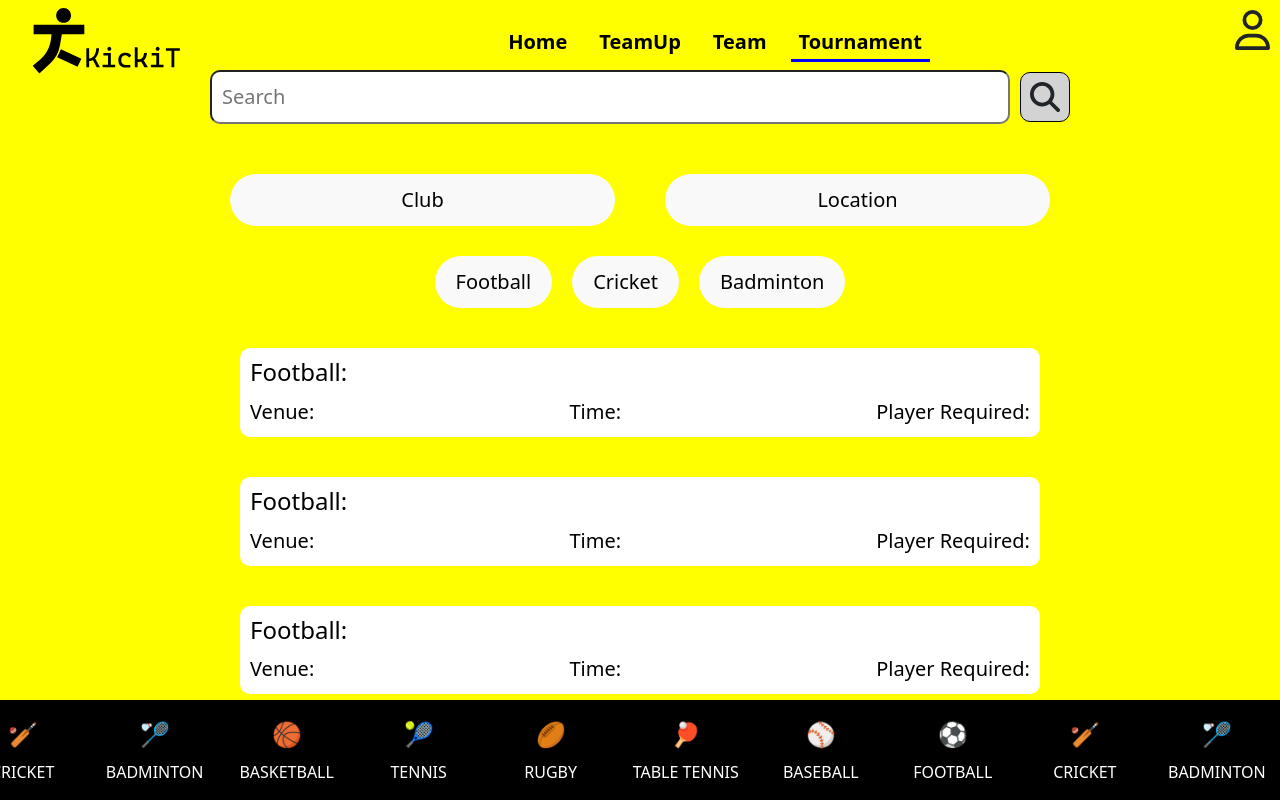
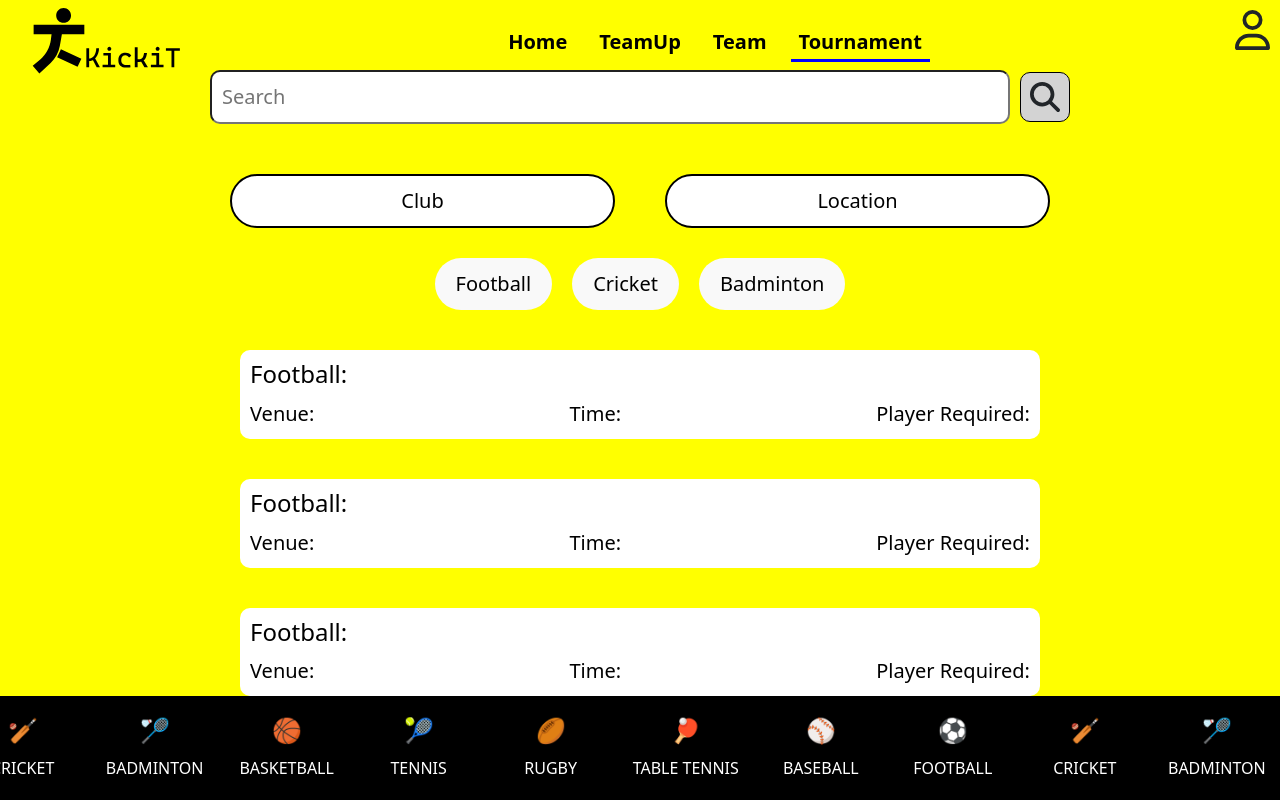
Before and after one commit to Tridib2510/KickIt-backend, a React (Vite) app: page /tournament in a window 1280 px wide. Built offline with nearby package versions, Linux system fonts and the light colour scheme.

Commit message:
Bug Fixed

```diff
--- a/src/Tournament.jsx
+++ b/src/Tournament.jsx
@@ -70,6 +70,20 @@ function AllEvents() {
     justifyContent: "center",
     borderRadius: "30px",
   };
+  const stylebuttonNew2 = {
+    width: "100%",
+    marginTop: "20px",
+    padding: "10px 20px",
+    display: "flex", // Add this line
+    flexDirection: "row",
+    alignItems: "center",
+    gap: "50px",
+    justifyContent: "center",
+    borderRadius: "30px",
+    backgroundColor: "white",
+    color: "black",
+    border: "2px solid black",
+  };
 
   return (
     <>
@@ -82,8 +96,8 @@ function AllEvents() {
         </div>
       </div>
       <div className="newbutton" style={stylebuttonNew}>
-        <button style={stylebuttonNew}>Club</button>
-        <button style={stylebuttonNew}>Location</button>
+        <button style={stylebuttonNew2}>Club</button>
+        <button style={stylebuttonNew2}>Location</button>
       </div>
 
       <div
--- a/src/components/SportsAnim.jsx
+++ b/src/components/SportsAnim.jsx
@@ -12,7 +12,7 @@ function SportsAnim() {
     { icon: "⚾", name: "Baseball" },
   ];
   return (
-    <div className="sports-anim">
+    <div className="sports-anim" style={{ height: "13vh" }}>
       <div className="sports-scroll">
         <div className="sports-scroll-content">
           {[...sports, ...sports].map((sport, index) => (
```
